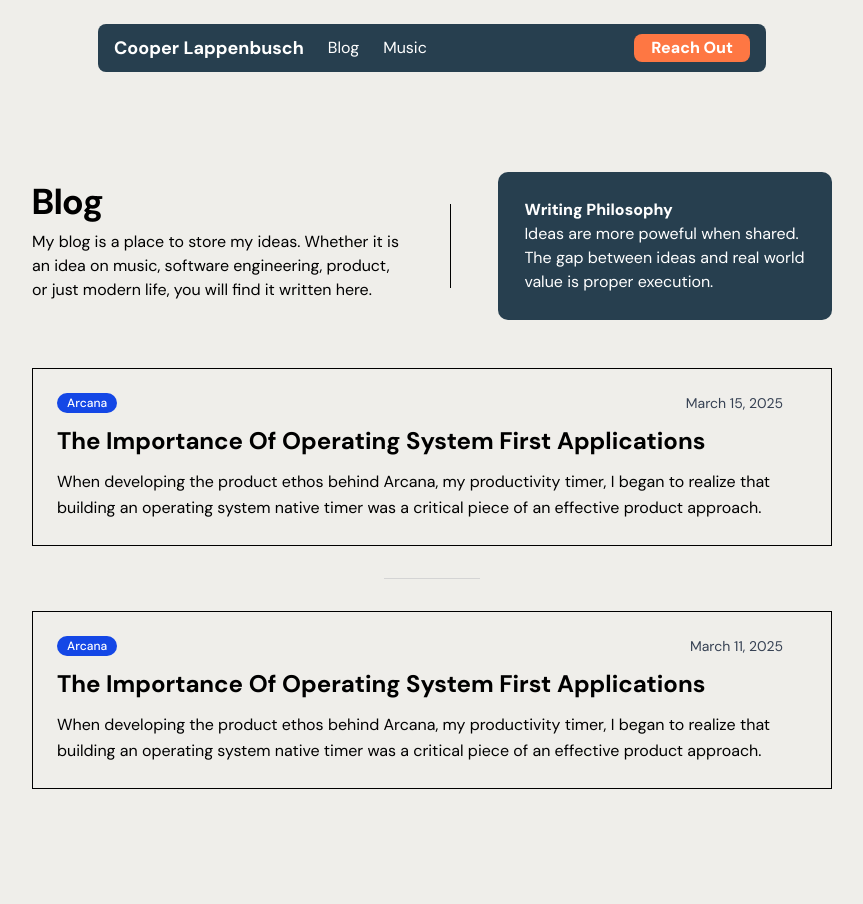
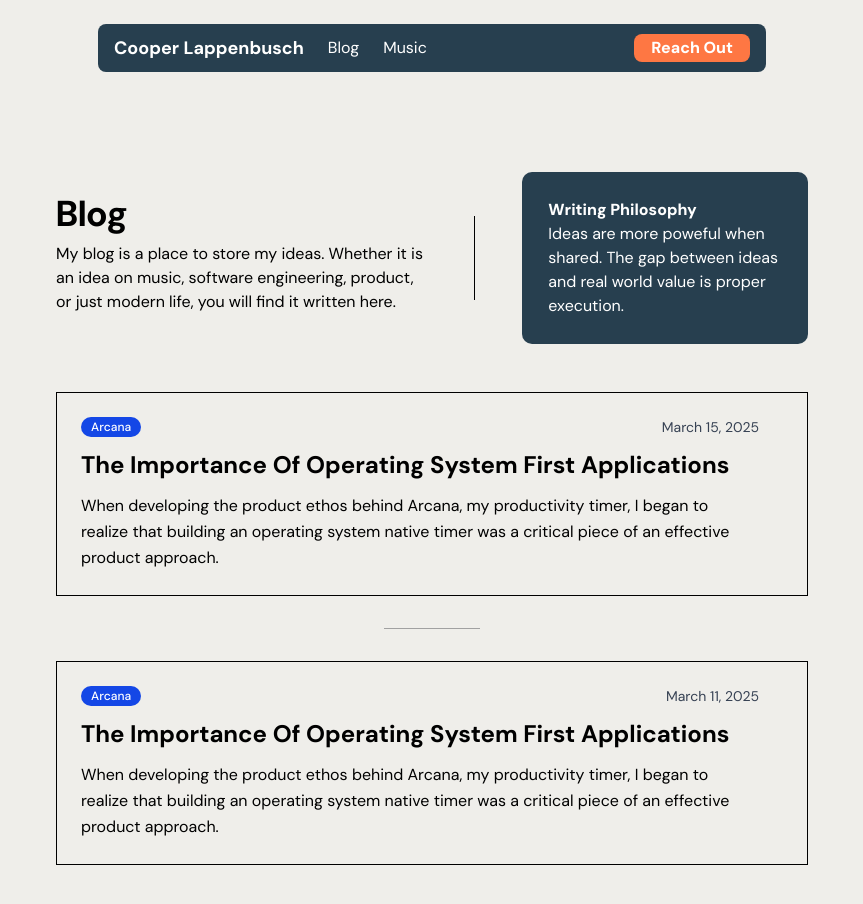
Before and after one commit to coopercodes/cooper-lappenbusch, a SvelteKit app: page /blog in a window 1280 px wide. Shown: the top 904 px of the page, without its empty margins (208-1071 px from the left). Before the commit the page ends 800 px from the top, so only its background shows below. Built offline with nearby package versions, Linux system fonts and the light colour scheme.

Commit message:
blog / music basic changes

```diff
--- a/src/routes/blog/+page.svelte
+++ b/src/routes/blog/+page.svelte
@@ -10,7 +10,7 @@
                     Beautiful products are built through simple and effective pieces.
                 </p>
             </div> -->
-<div class="pt-[124px] flex flex-col w-[800px] mx-auto">
+<div class="pt-[124px] flex flex-col w-full md:w-[800px] mx-auto px-6">
 
 
         <div class="flex items-center">
@@ -18,8 +18,8 @@
                 <h1 class="text-4xl font-bold text-black mb-2">Blog</h1>
                 <p class=" mb-2 text-black w-[370px]">My blog is a place to store my ideas. Whether it is an idea on music, software engineering, product, or just modern life, you will find it written here.</p>
             </div>
-            <div class="w-[1px] h-[84px] bg-black mx-12"></div>
-            <div class="flex flex-col justify-center w-full bg-[#273F4F] rounded-[10px] p-6.5">
+            <div class="md:flex hidden w-[1px] h-[84px] bg-black mx-12"></div>
+            <div class="md:flex hidden  flex-col justify-center w-full bg-[#273F4F] rounded-[10px] p-6.5">
                 <p class="text-white font-extrabold">Writing Philosophy</p>
                 <p class="text-white">Ideas are more poweful when shared. The gap between ideas and real world value is proper execution.</p>
             </div>
@@ -49,7 +49,7 @@
                 </div>
             </article>
 
-            <div class="h-[1px] w-24 bg-neutral-300 mx-auto"></div>
+            <div class="h-[1px] w-24 bg-neutral-400 mx-auto"></div>
 
             <article class="flex items-center cursor-pointer   border border-black p-6 hover:shadow-md transition-shadow duration-200">
                 <div class="flex-1 pr-6">
@@ -72,4 +72,8 @@
                 </div>
             </article>
         </div>
+
+        <div class="my-32 h-[500x] w-full md:w-[500px] bg-transparent flex items-center">
+
+    </div>
 </div>
--- a/src/routes/music/+page.svelte
+++ b/src/routes/music/+page.svelte
@@ -27,7 +27,7 @@
                     Beautiful products are built through simple and effective pieces.
                 </p>
             </div> -->
-<div class="pt-[124px] flex flex-col w-[800px] mx-auto">
+<div class="pt-[124px] flex flex-col w-full md:w-[800px] mx-auto px-6">
 
 
         <div class="flex items-center">
@@ -35,8 +35,8 @@
                 <h1 class="text-4xl font-bold text-black mb-2">Music</h1>
                 <p class=" mb-2 text-black w-[370px]">This page is where I upload my music.  My main passion within music is for understanding how music influences film.</p>
             </div>
-            <div class="w-[1px] h-[84px] bg-black mx-12"></div>
-            <div class="flex flex-col justify-center w-full bg-[#273F4F] rounded-[10px] p-6.5">
+            <div class="md:flex hidden w-[1px] h-[84px] bg-black mx-12"></div>
+            <div class="md:flex hidden flex-col justify-center w-full bg-[#273F4F] rounded-[10px] p-6.5">
                 <p class="text-white font-extrabold">Art Philosophy</p>
                 <p class="text-white">By creating art we are able to understand the subtle decisions that build great things.</p>
             </div>
```
Also changed, not shown: src/routes/blog/template/+page.svelte (added).
